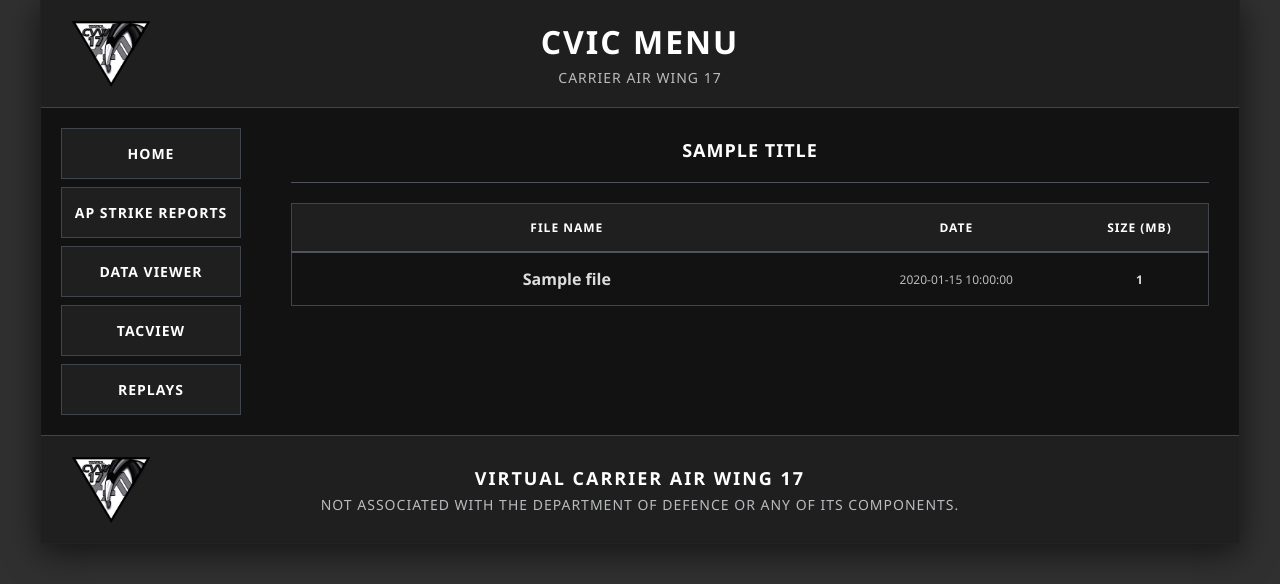
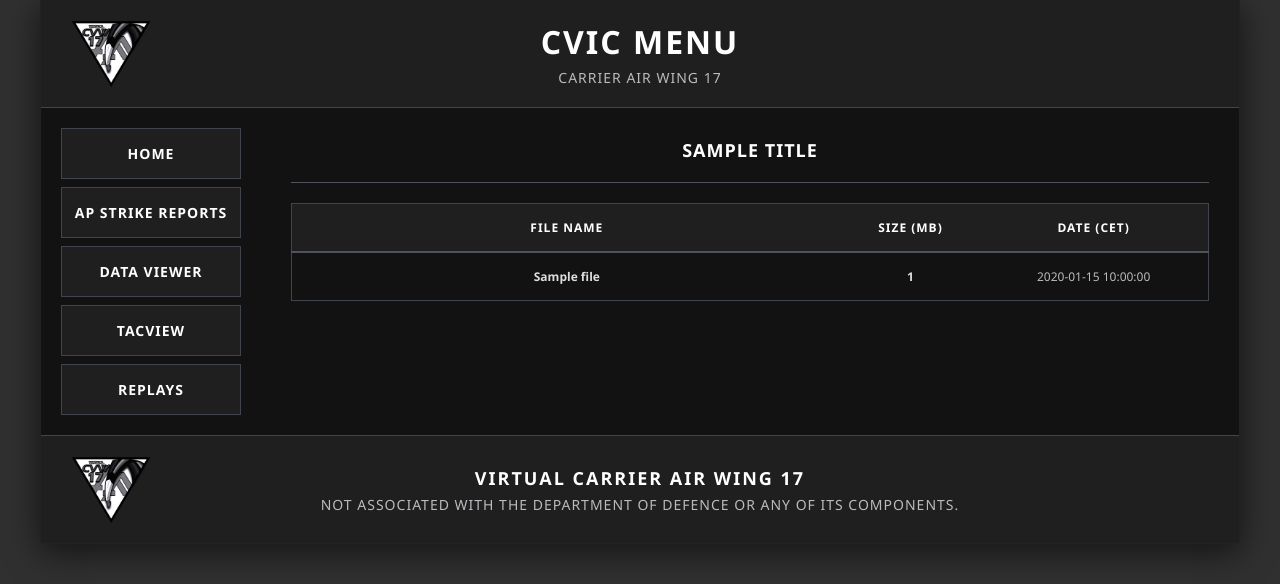
Before and after one commit to Hanz727/DebriefTrackerV2, a Flask app: template web/input/templates/directory.html in a window 1280 px wide. Shown: the part 21-605 px from the top of the page. Run offline with Flask 3, Linux system fonts and the light colour scheme; the template is opened without the code that fills it: most values are stand-ins (such as "Sample title", 1, 10 or a date in 2020); parts of the project's set-up code (start-up, migrations or seed data) failed here and were passed over.

Commit message:
improved styling

```diff
--- a/web/input/routes/downloads.py
+++ b/web/input/routes/downloads.py
@@ -23,7 +23,7 @@ def _list_directory(path):
 
         # Get the file's last modification time
         item_mtime = os.path.getmtime(item_path)
-        formatted_date = time.strftime('%Y-%m-%d %H:%M:%S', time.localtime(item_mtime))
+        formatted_date = time.strftime('%Y-%m-%d %H:%M', time.localtime(item_mtime))
 
         item_name = item
         idx = item.find('DCS')
--- a/web/input/templates/directory.html
+++ b/web/input/templates/directory.html
@@ -4,6 +4,7 @@
     <meta charset="UTF-8">
     <meta name="viewport" content="width=device-width, initial-scale=1.0">
     <title>CVIC MENU</title>
+    <link rel="icon" type="image/png" href="{{ url_for('static', filename='img/logo2.png') }}">
     <style>
         /* ===== CSS Variables for Global Theme ===== */
         :root {
@@ -178,6 +179,7 @@
             border-collapse: collapse;
             border: 1px solid var(--border-secondary);
             background: var(--bg-container);
+            font-size: var(--font-size-sm);
         }
 
         .file-table thead {
@@ -242,13 +244,11 @@
 
         .file-table .file-date {
             color: var(--text-muted);
-            font-size: var(--font-size-sm);
         }
 
         .file-table .file-size {
             color: var(--text-secondary);
             font-weight: bold;
-            font-size: var(--font-size-sm);
         }
 
         .divider {
@@ -327,8 +327,8 @@
                         <thead>
                             <tr>
                                 <th class="name-header">File Name</th>
-                                <th class="date-header">Date</th>
                                 <th class="size-header">Size (MB)</th>
+                                <th class="date-header">Date (CET)</th>
                             </tr>
                         </thead>
                         <tbody>
@@ -338,8 +338,8 @@
                                     <td>
                                         <a href="{{ route }}/{{ file.item }}" class="file-name">{{ file.name }}</a>
                                     </td>
+                                    <td class="file-size">{{ file.size | round(2) if file.size else '-' }}</td>
                                     <td class="file-date">{{ file.date }}</td>
-                                    <td class="file-size">{{ file.size | round(2) if file.size else '-' }}</td>
                                 </tr>
                             {% endfor %}
 
--- a/web/input/templates/menu.html
+++ b/web/input/templates/menu.html
@@ -3,6 +3,7 @@
 <head>
     <meta charset="UTF-8">
     <meta name="viewport" content="width=device-width, initial-scale=1.0">
+    <link rel="icon" type="image/png" href="{{ url_for('static', filename='img/logo2.png') }}">
     <title>CVIC MENU</title>
     <style>
         /* ===== CSS Variables for Global Theme ===== */
--- a/web/input/templates/reports.html
+++ b/web/input/templates/reports.html
@@ -3,6 +3,7 @@
 <head>
     <meta charset="UTF-8">
     <meta name="viewport" content="width=device-width, initial-scale=1.0">
+    <link rel="icon" type="image/png" href="{{ url_for('static', filename='img/logo2.png') }}">
     <title>CVIC MENU</title>
     <style>
         /* ===== CSS Variables for Global Theme ===== */
@@ -262,7 +263,6 @@
 
         .reports-table .date-cell {
             color: var(--text-muted);
-            font-family: monospace;
         }
 
         .reports-table .mission-number-cell {
@@ -349,7 +349,7 @@
                                 <th>Event</th>
                                 <th>Callsign</th>
                                 <th>Mission Name</th>
-                                <th>Mission #</th>
+                                <th>Mission#</th>
                                 <th>Date</th>
                             </tr>
                         </thead>
```
